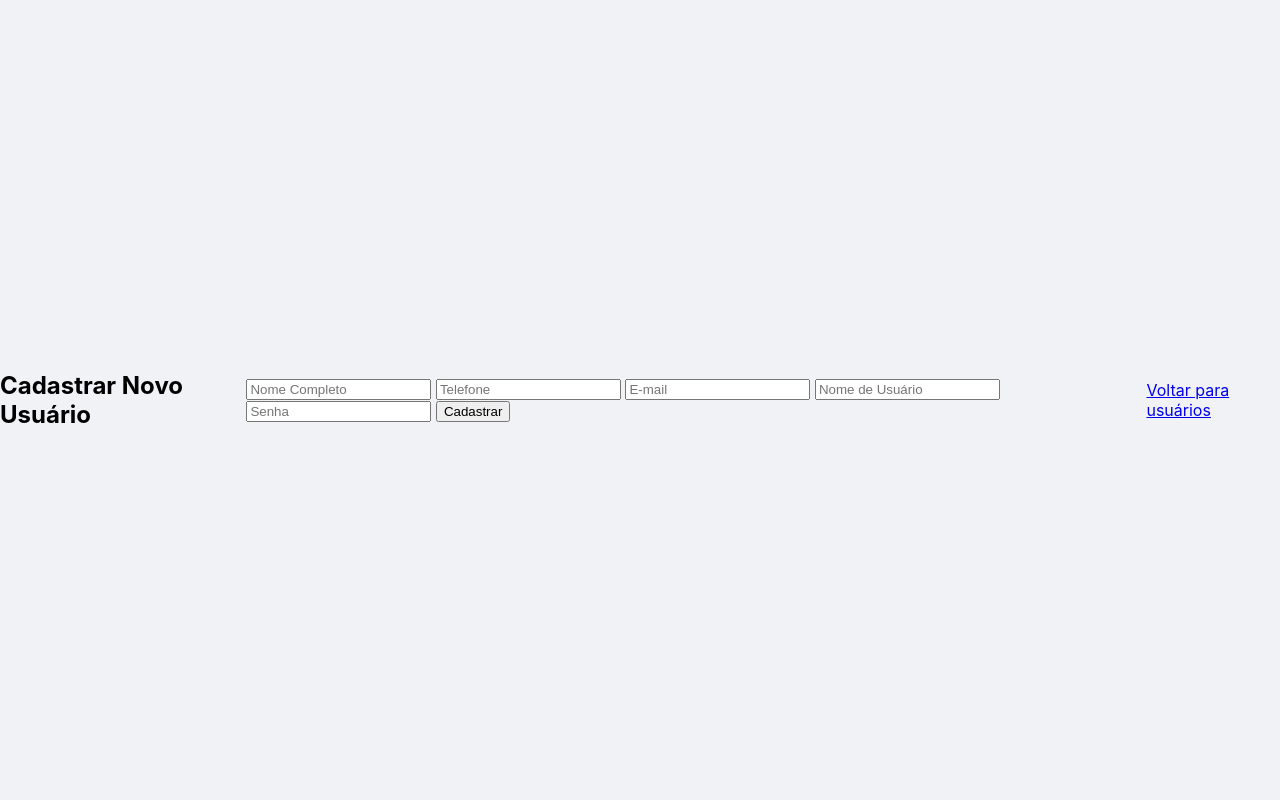
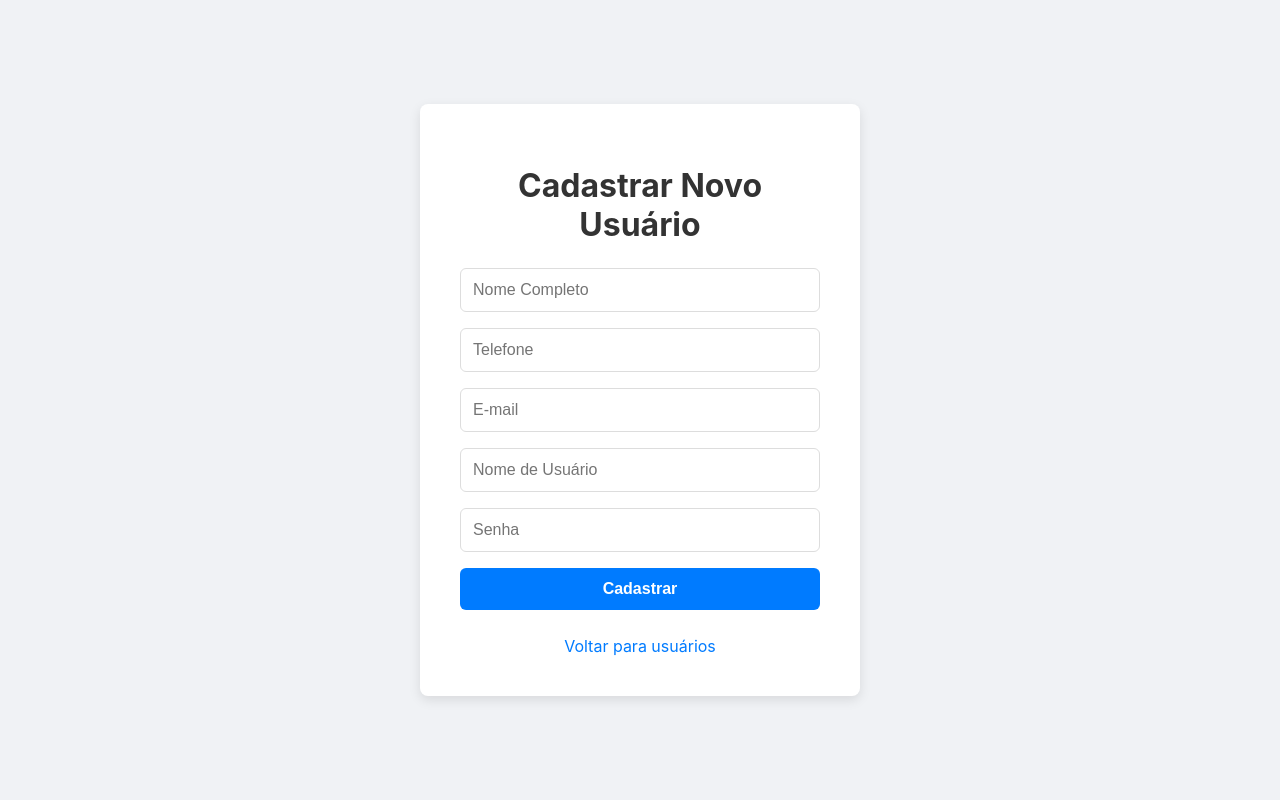
Before and after one commit to hugllaslima/app-user-registration, a Flask app: page /register in a window 1280 px wide. Run offline with Flask 3, Linux system fonts and the light colour scheme.

Commit message:
Alteração do arquivo style.css

```diff
--- a/static/css/style.css
+++ b/static/css/style.css
@@ -9,6 +9,56 @@
     justify-content: center; /* Centraliza horizontalmente */
     align-items: center;    /* Centraliza verticalmente */
     height: 100vh;          /* Ocupa 100% da altura da tela */
+}
+
+/* Estilo para o formulário de registro, similar ao login */
+.register-container {
+    background-color: white;
+    padding: 40px;
+    border-radius: 8px;
+    box-shadow: 0 4px 12px rgba(0, 0, 0, 0.1);
+    width: 100%;
+    max-width: 360px; /* Largura máxima da caixa */
+    text-align: center;
+}
+
+.register-container h1 {
+    margin-bottom: 24px;
+    color: #333;
+}
+
+.register-container input,
+.register-container button {
+    width: 100%;
+    padding: 12px;
+    margin-bottom: 16px;
+    border-radius: 6px;
+    border: 1px solid #ddd;
+    box-sizing: border-box;
+    font-size: 16px;
+}
+
+.register-container button {
+    background-color: #28a745;
+    color: white;
+    border: none;
+    cursor: pointer;
+    font-weight: bold;
+}
+
+.register-container button:hover {
+    background-color: #218838;
+}
+
+.register-container a {
+    display: inline-block;
+    margin-top: 10px;
+    color: #007bff;
+    text-decoration: none;
+}
+
+.register-container a:hover {
+    text-decoration: underline;
 }
 
 /* A "caixa" que vai conter nosso formulário */
--- a/templates/register.html
+++ b/templates/register.html
@@ -1,24 +1,30 @@
 <!DOCTYPE html>
-<html>
+<html lang="pt-br">
 <head>
+    <meta charset="UTF-8">
+    <meta name="viewport" content="width=device-width, initial-scale=1.0">
     <title>Cadastrar Usuário</title>
     <link rel="stylesheet" href="{{ url_for('static', filename='css/style.css') }}">
 </head>
-<body class="container">
-    <h2>Cadastrar Novo Usuário</h2>
+<body>
+    <div class="login-container register-container">
+        <h1>Cadastrar Novo Usuário</h1>
+
         {% with messages = get_flashed_messages() %}
             {% if messages %}
-        <div class="alert alert-danger">{{ messages[0] }}</div>
+                <div class="flash-error">{{ messages[0] }}</div>
             {% endif %}
         {% endwith %}
+
         <form method="POST">
-        <input type="text" name="fullname" placeholder="Nome Completo" class="form-control" required>
-        <input type="text" name="phone" placeholder="Telefone" class="form-control mt-2" required>
-        <input type="email" name="email" placeholder="E-mail" class="form-control mt-2" required>
-        <input type="text" name="username" placeholder="Nome de Usuário" class="form-control mt-2" required>
-        <input type="password" name="password" placeholder="Senha" class="form-control mt-2" required>
-        <button type="submit" class="btn btn-success mt-3">Cadastrar</button>
+            <input type="text" name="fullname" placeholder="Nome Completo" required>
+            <input type="text" name="phone" placeholder="Telefone" required>
+            <input type="email" name="email" placeholder="E-mail" required>
+            <input type="text" name="username" placeholder="Nome de Usuário" required>
+            <input type="password" name="password" placeholder="Senha" required>
+            <button type="submit">Cadastrar</button>
         </form>
         <a href="{{ url_for('users') }}">Voltar para usuários</a>
+    </div>
 </body>
 </html>
```
Lines whose indentation alone changed are shown as unchanged.
